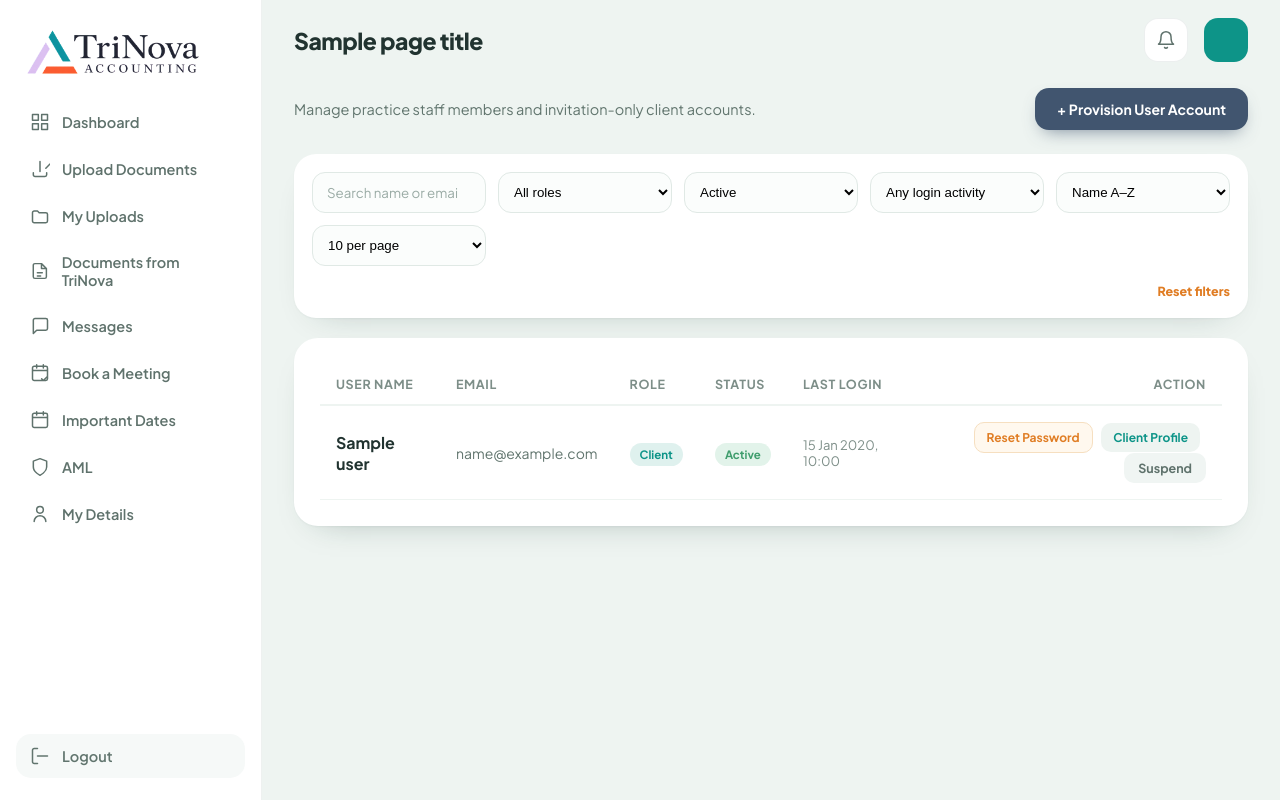
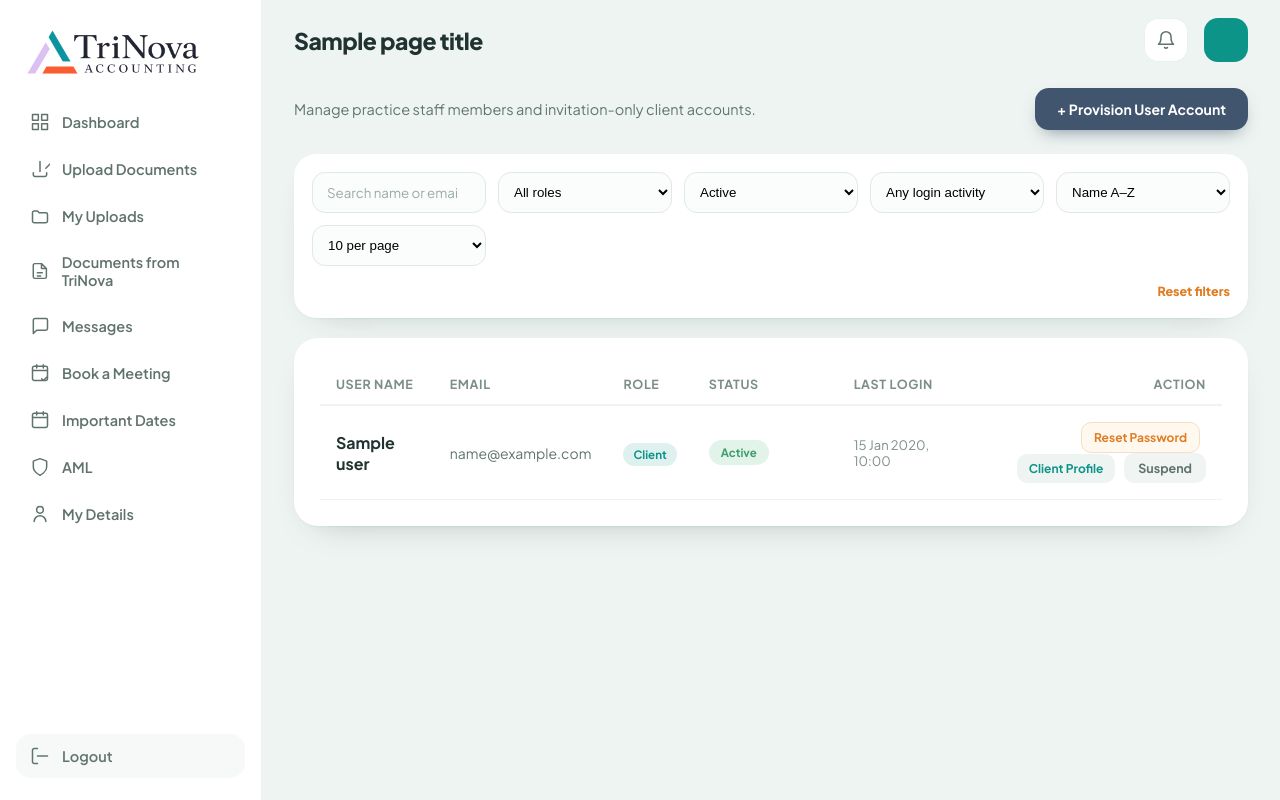
Before and after one commit to Hassan-Buger/trinova_client_portal, a PHP site: template application/Views/staff/users/index.php in a window 1280 px wide. Run offline with PHP 8.4, Linux system fonts and the light colour scheme; the template is opened without the code that fills it: most values are stand-ins (such as "Sample title", 1, 10 or a date in 2020); data that the repository does not hold is empty.

Commit message:
Fix staff table badge wrapping

```diff
--- a/application/Views/staff/documents/index.php
+++ b/application/Views/staff/documents/index.php
@@ -147,11 +147,11 @@
                                         <div style="font-size:12.5px;color:#7d8e88;font-weight:400;margin-top:2px"><?= htmlspecialchars($doc['description']) ?></div>
                                     <?php endif; ?>
                                 </td>
-                                <td style="padding:16px">
+                                <td style="padding:16px;white-space:nowrap;min-width:125px">
                                     <?php if ($doc['direction'] === 'client_upload'): ?>
-                                        <span style="padding:4px 10px;border-radius:999px;font-size:11.5px;font-weight:700;background:#fdecdc;color:#e07d24">Client Upload</span>
+                                        <span style="display:inline-flex;align-items:center;justify-content:center;white-space:nowrap;line-height:1;padding:7px 12px;border-radius:999px;font-size:11.5px;font-weight:700;background:#fdecdc;color:#e07d24">Client Upload</span>
                                     <?php else: ?>
-                                        <span style="padding:4px 10px;border-radius:999px;font-size:11.5px;font-weight:700;background:#e6ecf5;color:#41556f">From TriNova</span>
+                                        <span style="display:inline-flex;align-items:center;justify-content:center;white-space:nowrap;line-height:1;padding:7px 12px;border-radius:999px;font-size:11.5px;font-weight:700;background:#e6ecf5;color:#41556f">From TriNova</span>
                                     <?php endif; ?>
                                 </td>
                                 <td style="padding:16px">
--- a/application/Views/staff/users/index.php
+++ b/application/Views/staff/users/index.php
@@ -106,13 +106,13 @@
                                     <span style="padding:4px 10px;border-radius:999px;font-size:11.5px;font-weight:700;background:#dff1ee;color:#0d9488">Client</span>
                                 <?php endif; ?>
                             </td>
-                            <td style="padding:16px">
+                            <td style="padding:16px;white-space:nowrap;min-width:145px">
                                 <?php if ($u['status'] === 'active'): ?>
-                                    <span style="padding:4px 10px;border-radius:999px;font-size:11.5px;font-weight:700;background:#e2f3ea;color:#3f9d6d">Active</span>
+                                    <span style="display:inline-flex;align-items:center;justify-content:center;white-space:nowrap;line-height:1;padding:7px 12px;border-radius:999px;font-size:11.5px;font-weight:700;background:#e2f3ea;color:#3f9d6d">Active</span>
                                 <?php elseif ($u['status'] === 'pending_activation'): ?>
-                                    <span style="padding:4px 10px;border-radius:999px;font-size:11.5px;font-weight:700;background:#e6ecf5;color:#41556f">Pending activation</span>
+                                    <span style="display:inline-flex;align-items:center;justify-content:center;white-space:nowrap;line-height:1;padding:7px 12px;border-radius:999px;font-size:11.5px;font-weight:700;background:#e6ecf5;color:#41556f">Pending activation</span>
                                 <?php else: ?>
-                                    <span style="padding:4px 10px;border-radius:999px;font-size:11.5px;font-weight:700;background:#fdecdc;color:#e07d24">Suspended</span>
+                                    <span style="display:inline-flex;align-items:center;justify-content:center;white-space:nowrap;line-height:1;padding:7px 12px;border-radius:999px;font-size:11.5px;font-weight:700;background:#fdecdc;color:#e07d24">Suspended</span>
                                 <?php endif; ?>
                             </td>
                             <td style="padding:16px;color:#7d8e88;font-size:13px">
```
